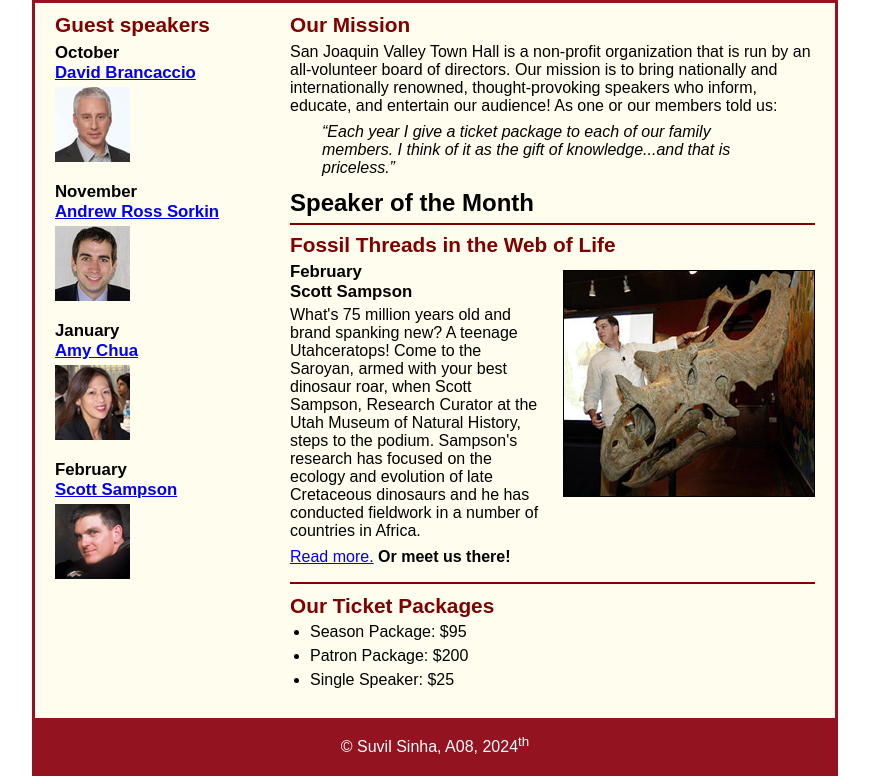
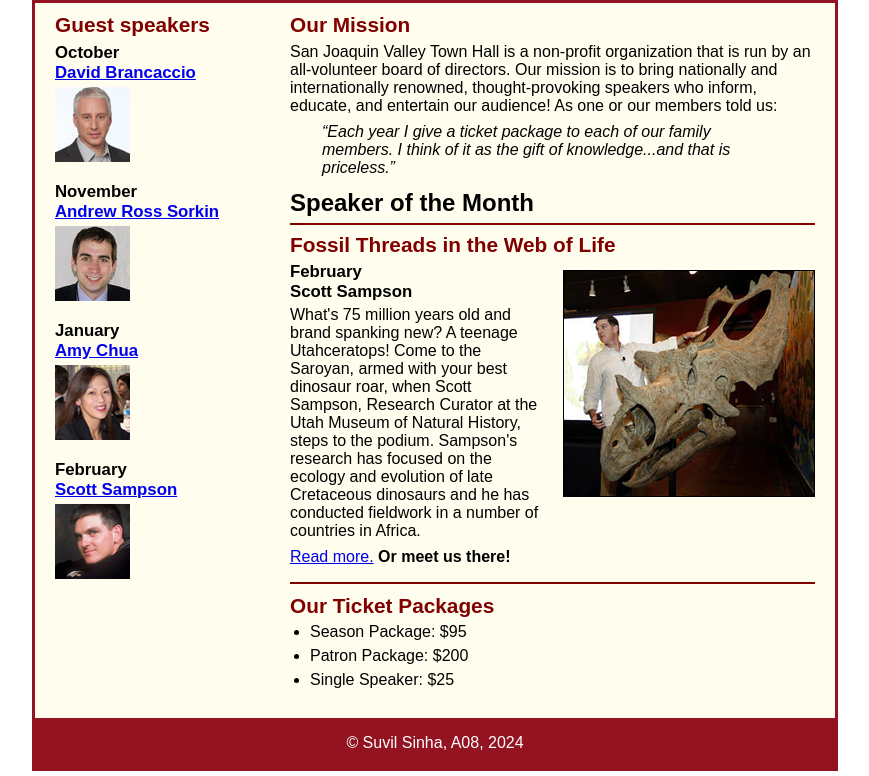
Before and after one commit to ss389/A08, a plain HTML site: page index.html in a window 1280 px wide. Shown: the part 120-896 px from the top of the page, without its empty margins (205-1074 px from the left). Drawn offline with Linux system fonts and the light colour scheme.

Commit message:
Update index.html

```diff
--- a/index.html
+++ b/index.html
@@ -58,7 +58,7 @@
 		</aside>
 	</main>
 	<footer>
-		<p>&copy; Suvil Sinha, A08, 2024<sup>th</sup></p>
+		<p>&copy; Suvil Sinha, A08, 2024</p>
 	</footer>
 </body>
 </html>
```
